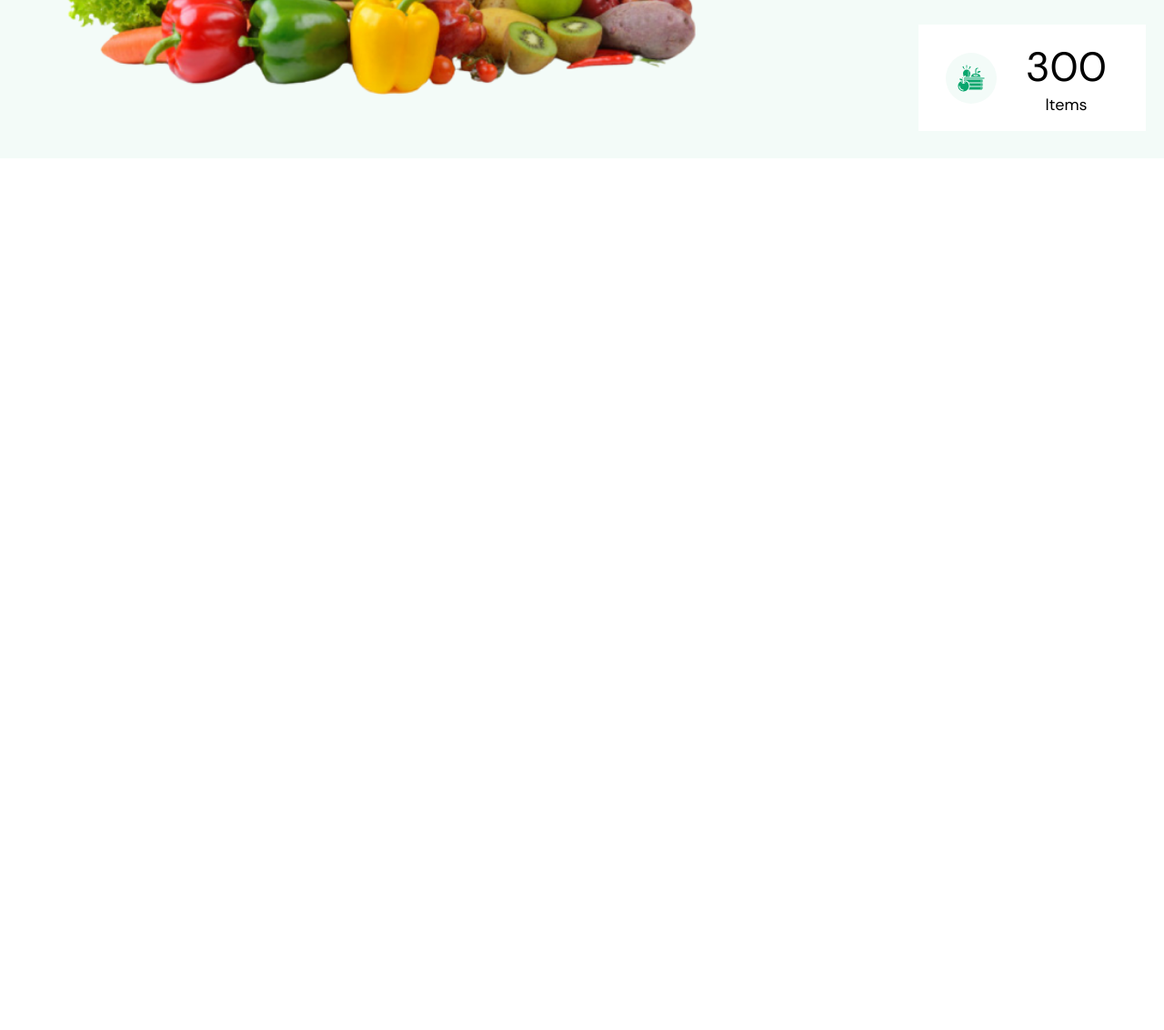
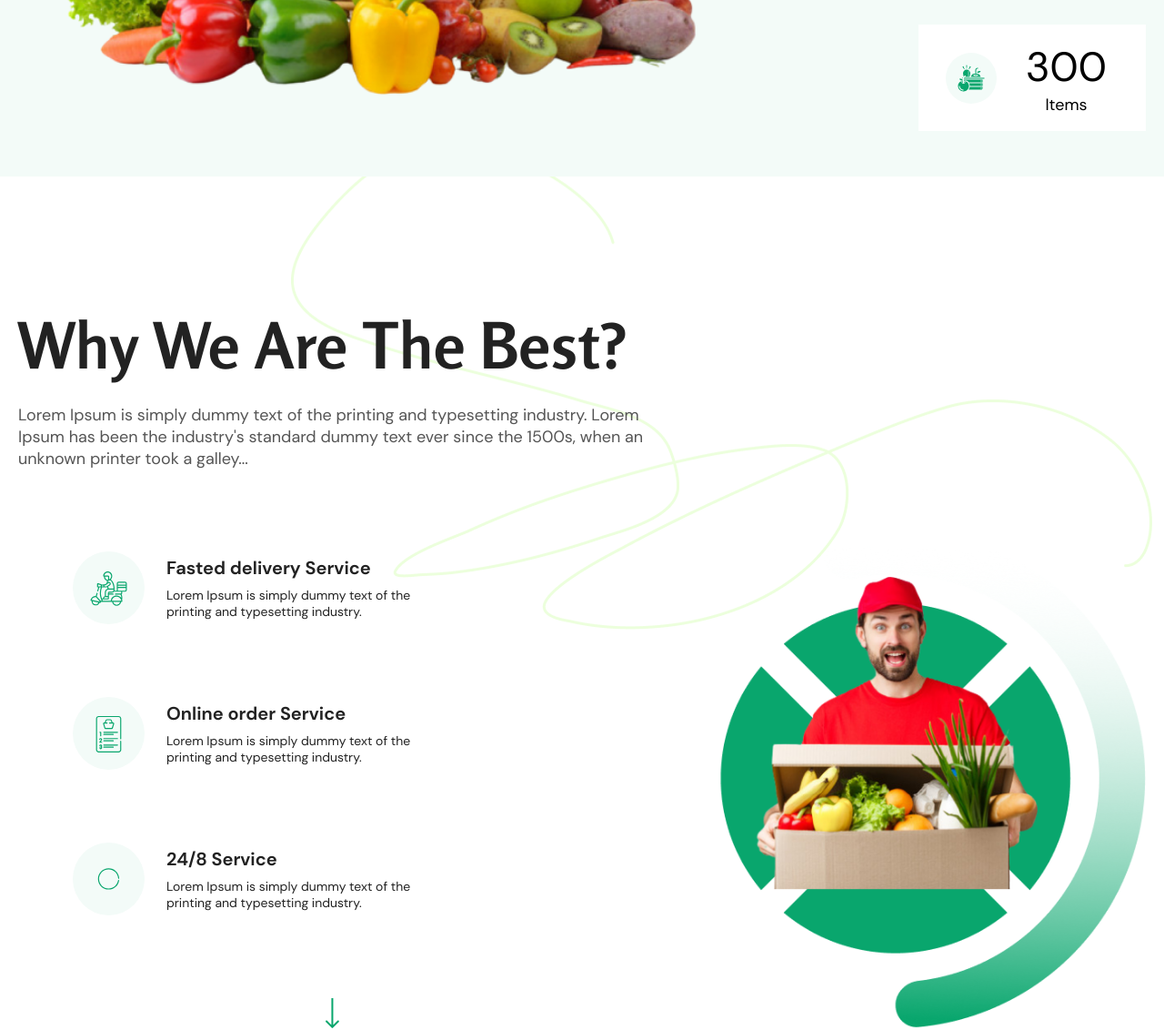
Before and after one commit to estydaven/organic, a plain HTML site: page index.html in a window 1280 px wide. Shown: the part 777-1909 px from the top of the page at 91% size. Before the commit the page ends 951 px from the top, so only its background shows below. Drawn offline with Linux system fonts and the light colour scheme.

Commit message:
add styles and layout in two sections

```diff
--- a/css/styles.css
+++ b/css/styles.css
@@ -109,6 +109,19 @@ body {
     right: -80px;
     top: -20px;
 }
+.title-main {
+    font-family: 'Rosario';
+    color: #222222;
+    font-size: 70px;
+    line-height: 90px;
+    margin-bottom: 20px;
+}
+.title-main_explore {
+    padding-top: 10px;
+}
+.subtitle-main {
+    margin-bottom: 50px;
+}
 
 /* Header styles */
 .header {
@@ -183,7 +196,7 @@ body {
 .hero {
     position: relative;
     background-color: #F3FBF8;
-    padding: 90px 0 30px 0;
+    padding: 90px 0 50px 0;
 }
 .hero::before {
     content: '';
@@ -250,3 +263,85 @@ body {
     width: 105px;
     text-align: center;
 }
+
+/* Why section styles */
+.why {
+    padding: 140px 0;
+    background-image: url(../images/why-bg.png);
+    background-repeat: no-repeat;
+    background-position: 96% -7%;
+    background-size: auto;
+}
+.why__inner {
+    display: flex;
+    justify-content: space-between;
+    align-items: flex-end;
+}
+.why__image {
+    width: 550px;
+    height: 550px;
+    object-fit: contain;
+}
+.why-list {
+    max-width: 500px;
+    margin-bottom: 50px;
+}
+.why-list__item {
+    display: flex;
+    align-items: center;
+    padding: 40px 60px;
+    transition: all 0.3s linear;
+}
+.why-list__item:hover {
+    background-color: #F3FBF8;
+}
+.why-list__image {
+    width: 80px;
+    height: 80px;
+    background-color: #F3FBF8;
+    border-radius: 50%;
+    display: flex;
+    align-items: center;
+    justify-content: center;
+    margin-right: 24px;
+    transition: all 0.3s linear;
+}
+.why-list__item:hover .why-list__image {
+    background-color: #ffffff;
+}
+.why-list__info {
+    max-width: 277px;
+    font-size: 20px;
+    color: #222222;
+    font-weight: 700;
+}
+.why-list__span {
+    display: block;
+    margin-top: 8px;
+    font-size: 14px;
+    font-weight: normal;
+}
+.why__arrow {
+    margin: 0 auto;
+    display: block;
+}
+
+/* Explore section styles */
+.explore {
+    padding: 88px 0 140px 0;
+    background-image: url(../images/leavs1.png);
+    background-repeat: no-repeat;
+    background-size: auto;
+    background-position: 90% 100%;
+    background-color: rgba(9, 166, 109, 0.05);
+}
+.explore__inner {
+    display: flex;
+    justify-content: space-between;
+}
+.explore__image {
+    width: 600px;
+    height: 600px;
+    object-fit: contain;
+    margin-right: 50px;
+}
--- a/index.html
+++ b/index.html
@@ -73,5 +73,49 @@
             </ul>
         </div>
     </section>
+    <section class="why">
+        <div class="wrapper">
+            <div class="why__inner">
+                <div class="why__block">
+                    <h2 class="title-main">Why We Are The Best?</h2>
+                    <p class="subtitle-main">Lorem Ipsum is simply dummy text of the printing and typesetting industry. Lorem Ipsum has been the industry's standard dummy text ever since the 1500s, when an unknown printer took a galley...</p>
+                    <ul class="why-list">
+                        <li class="why-list__item">
+                            <div class="why-list__image">
+                                <img src="images/svg/why-icon1.svg" alt="" class="why-list__icon">
+                            </div>
+                            <p class="why-list__info">Fasted delivery Service <span class="why-list__span">Lorem Ipsum is simply dummy text of the printing and typesetting industry.</span></p>
+                        </li>
+                        <li class="why-list__item">
+                            <div class="why-list__image">
+                                <img src="images/svg/why-icon2.svg" alt="" class="why-list__icon">
+                            </div>
+                            <p class="why-list__info">Online order Service <span class="why-list__span">Lorem Ipsum is simply dummy text of the printing and typesetting industry.</span></p>
+                        </li>
+                        <li class="why-list__item">
+                            <div class="why-list__image">
+                                <img src="images/svg/why-icon3.svg" alt="" class="why-list__icon">
+                            </div>
+                            <p class="why-list__info">24/8 Service <span class="why-list__span">Lorem Ipsum is simply dummy text of the printing and typesetting industry.</span></p>
+                        </li>
+                    </ul>
+                    <img src="images/svg/arr-down.svg" alt="" class="why__arrow">
+                </div>
+                <img src="images/why-image.png" alt="" class="why__image">
+            </div>
+        </div>
+    </section>
+    <section class="explore">
+        <div class="wrapper">
+            <div class="explore__inner">
+                <img src="images/image1.jpg" alt="" class="explore__image">
+                <div class="explore__block">
+                    <h2 class="title-main title-main_explore">Explor Our Special Items</h2>
+                    <p class="subtitle-main">Lorem Ipsum is simply dummy text of the printing and typesetting industry. Lorem Ipsum has been the industry's standard dummy text ever since the 1500s, when an unknown printer...</p>
+                    <button class="button">Explore now</button>
+                </div>
+            </div>
+        </div>
+    </section>
 </body>
 </html>
```
Also changed, not shown: images/svg/arr-down.svg (added).
